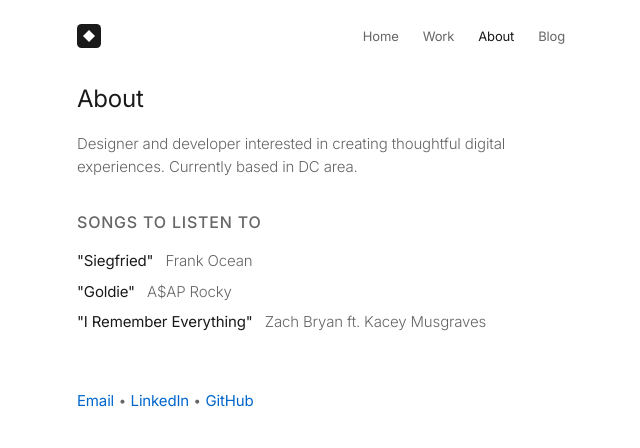
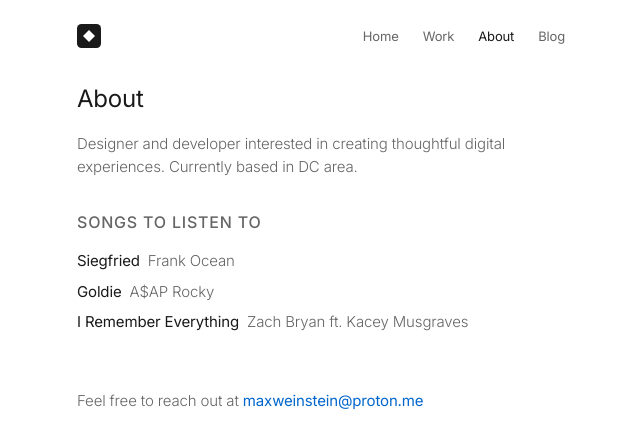
Before and after one commit to m-a-x-w/m-a-x-w.github.io, a Vue app: page /about in a window 1280 px wide. Shown: the top 448 px of the page, without its empty margins (319-959 px from the left). Built offline with nearby package versions, Linux system fonts and the light colour scheme.

Commit message:
update aesthetics

```diff
--- a/src/components/About.vue
+++ b/src/components/About.vue
@@ -12,23 +12,28 @@
       <h2>Songs to Listen To</h2>
       <ul class="reading-list">
         <li class="reading-item">
-          <div class="song-line">"Siegfried" <span class="song-artist">Frank Ocean</span></div>
+          <div class="song-line">
+            <a href="https://open.spotify.com/track/1BViPjTT585XAhkUUrkts0" target="_blank">Siegfried</a>
+            <span class="song-artist">Frank Ocean</span>
+          </div>
         </li>
         <li class="reading-item">
-          <div class="song-line">"Goldie" <span class="song-artist">A$AP Rocky</span></div>
+          <div class="song-line">
+            <a href="https://open.spotify.com/track/3VpdIi5XK2m8AaCXSVW320" target="_blank">Goldie</a>
+            <span class="song-artist">A$AP Rocky</span>
+          </div>
         </li>
         <li class="reading-item">
-          <div class="song-line">"I Remember Everything" <span class="song-artist">Zach Bryan ft. Kacey Musgraves</span></div>
+          <div class="song-line">
+            <a href="https://open.spotify.com/track/4KULAymBBJcPRpk1yO4dOG" target="_blank">I Remember Everything</a>
+            <span class="song-artist">Zach Bryan ft. Kacey Musgraves</span>
+          </div>
         </li>
       </ul>
     </section>
 
     <section class="contact">
-      <p>
-        <a href="mailto:maxweinstein@proton.me">Email</a> •
-        <a href="https://www.linkedin.com/in/max-weinstein-04a68423b/" target="_blank">LinkedIn</a> •
-        <a href="https://github.com/m-a-x-w" target="_blank">GitHub</a>
-      </p>
+      <p>Feel free to reach out at <a href="mailto:maxweinstein@proton.me">maxweinstein@proton.me</a></p>
     </section>
   </div>
 </template>
--- a/src/components/Home.vue
+++ b/src/components/Home.vue
@@ -25,7 +25,11 @@
     </section>
 
     <section class="contact">
-      <p>Feel free to reach out at <a href="mailto:maxweinstein@proton.me">maxweinstein@proton.me</a></p>
+      <p>
+        <a href="mailto:maxweinstein@proton.me">Email</a> •
+        <a href="https://www.linkedin.com/in/max-weinstein-04a68423b/" target="_blank">LinkedIn</a> •
+        <a href="https://github.com/m-a-x-w" target="_blank">GitHub</a>
+      </p>
     </section>
   </div>
 </template>
--- a/src/components/Work.vue
+++ b/src/components/Work.vue
@@ -1,10 +1,5 @@
 <template>
   <div>
-    <section class="intro">
-      <h1>Work</h1>
-      <p>Professional experience and career history.</p>
-    </section>
-
     <section class="section">
       <h2>Experience</h2>
       <ul class="reading-list">
```
